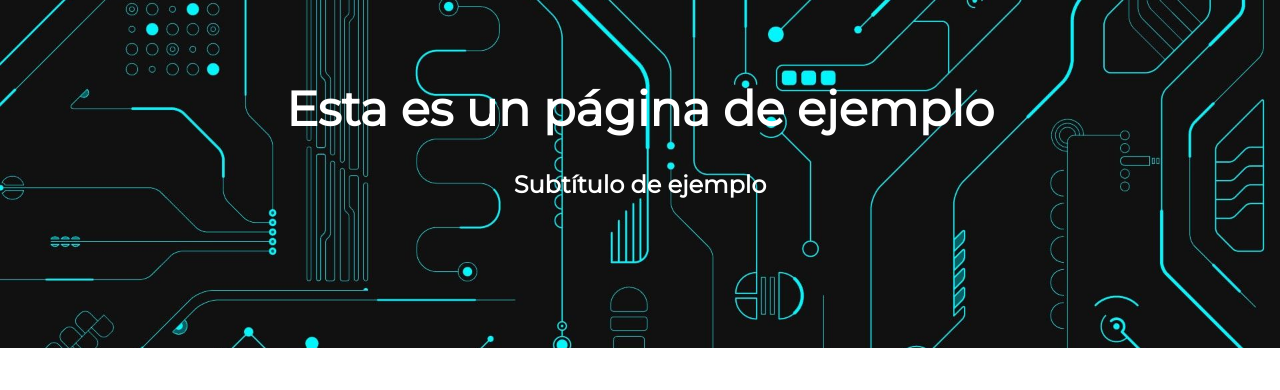
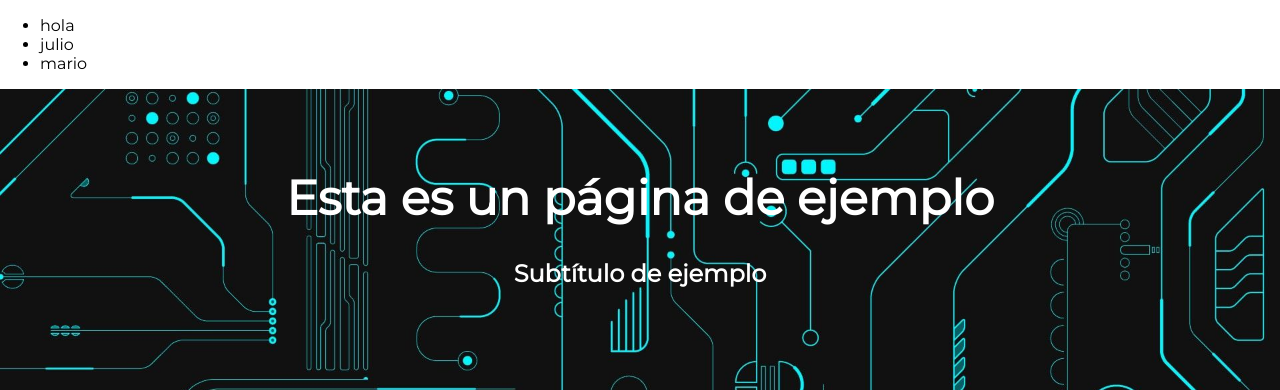
Before and after one commit to jaoa12or/holberston, a plain HTML site: page index.html in a window 1280 px wide. Shown: the top 390 px of the page. Drawn offline with Linux system fonts and the light colour scheme.

Commit message:
first commit

```diff
--- a/index.html
+++ b/index.html
@@ -7,6 +7,13 @@
 </head>
 <body>
 	<header>
+		<nav>
+			<ul>
+				<li>hola</li>
+				<li>julio</li>
+				<li>mario</li>
+			</ul>
+		</nav>
 		<div id="banner">
 			<div class="title">
 				<h1 class="h1">Esta es un página de ejemplo</h1>
```
